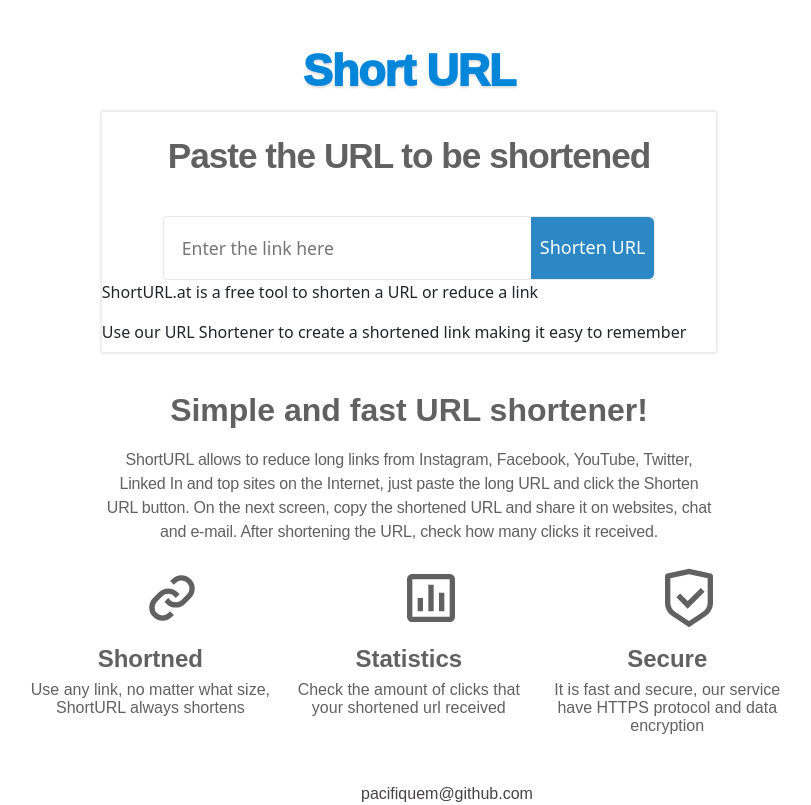
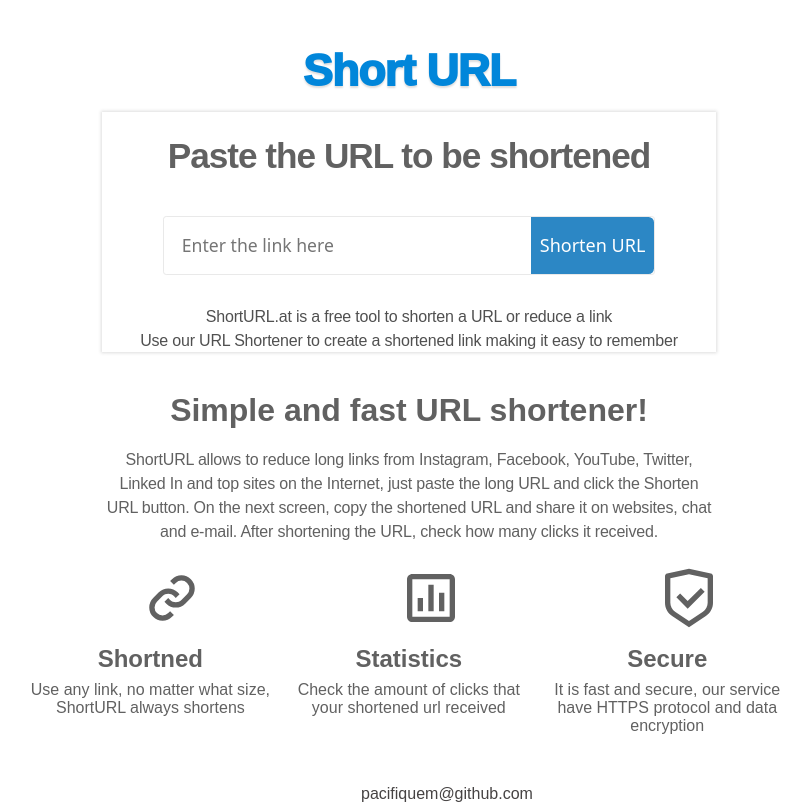
Before and after one commit to pacifiquem/url_shortner, a React (Create React App) app in the folder client/: page / in a window 1280 px wide. Shown: the whole page, without its empty margins (231-1042 px from the left). Built offline with nearby package versions, Linux system fonts and the light colour scheme.

Commit message:
intergrated to bcknd

```diff
--- a/client/src/component/homeBody.tsx
+++ b/client/src/component/homeBody.tsx
@@ -1,24 +1,62 @@
-import React from "react";
+import React, {useState, useRef} from "react";
 import '../assets/styles/style.css';
+import axios from 'axios';
 import UrlShower from "./homeUrlShower";
-import Spinner from 'react-bootstrap/Spinner';
+import GrowSpinner from "./Spinner";
 
 
 const BodyComponent:React.FC = () => {
+    const [inputValue, setInputValue]:[string, React.Dispatch<React.SetStateAction<string>>] = useState('');
+    const [shortUrl, setShortUrl]:[string, React.Dispatch<React.SetStateAction<string>>] = useState('');
+    const [showBody, setshowBody]:[{display: string;},React.Dispatch<React.SetStateAction<{display: string;}>>] = useState({display: 'block'});
+    const [showSpinner, setShowSpinner]:[boolean, React.Dispatch<React.SetStateAction<boolean>>] = useState(false);
+
+    const submitUrl = async() => {
+
+        setShowSpinner(!showSpinner);
+        setshowBody({display: 'none'});
+        console.log(showSpinner);
+
+        const data:void = await axios.post('https://atshorturl.herokuapp.com//addurl', {
+            url: inputValue
+        }).then((response) => {
+            console.log(response);
+            setShortUrl(`${response.data.data.genUrl}`);
+        }).catch((error) => console.log(error));
+    }
+
     return(
     <>
         <div className="body">
+            <div style={showBody}>
                 <div className="headers">
                     <h1>Paste the URL to be shortened</h1>
                 </div>
                 <div className="input">
-                <input type="text" placeholder="Enter the link here" />
-                <button type="submit">Shorten URL</button>
+                    <input type="text" placeholder="Enter the link here" value={inputValue} onChange={(e) => {setInputValue(e.target.value)}}/>
+                    <button type="submit" onClick={submitUrl}>Shorten URL</button>
                     </div>
-            <div className="footer-content">
+                </div>
+                {(shortUrl != '' && showBody.display != 'block') ?
+                (
+                    <div>
+                        <UrlShower url={shortUrl} />
+                        <div className="footer-contents">
                             <p>ShortURL.at is a free tool to shorten a URL or reduce a link</p>
                             <p>Use our URL Shortener to create a shortened link making it easy to remember</p>
                         </div>
+                    </div>
+                ):
+                (
+                    <div>
+                        {showSpinner && <GrowSpinner />}
+                        <div className="footer-contents" style={showBody}>
+                            <p>ShortURL.at is a free tool to shorten a URL or reduce a link</p>
+                            <p>Use our URL Shortener to create a shortened link making it easy to remember</p>
+                        </div>
+                    </div>
+                )
+                }
             </div>
         <div className="discription">
             <h2>Simple and fast URL shortener!</h2>
```
Lines whose indentation alone changed are shown as unchanged.
